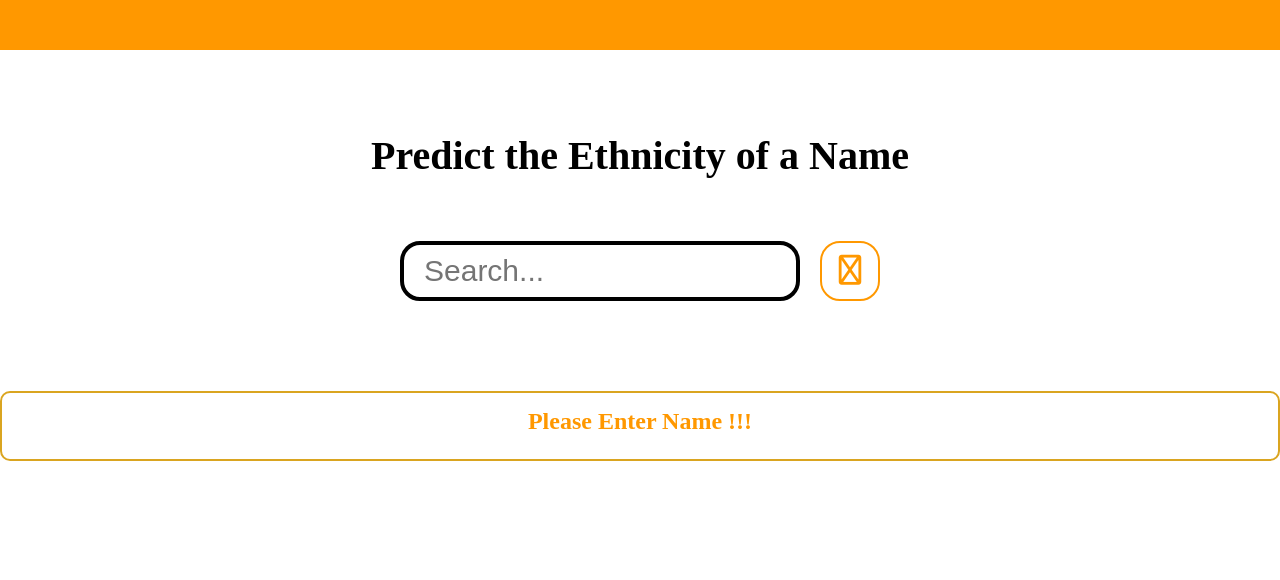
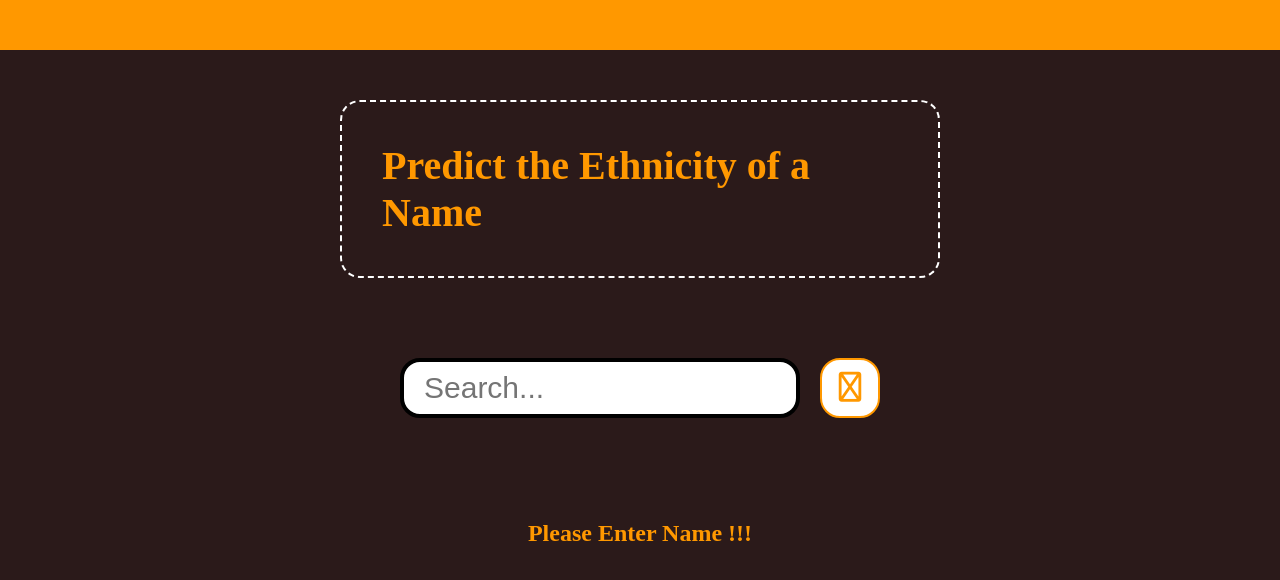
Before and after one commit to carsonideas/nationalize, a website built with Vite: page index.html in a window 1280 px wide. Built offline with nearby package versions, Linux system fonts and the light colour scheme.

Commit message:
new arrangement

```diff
--- a/index.html
+++ b/index.html
@@ -13,14 +13,17 @@
   </head>
   <body>
     <div class="mybody">
+      <div class="mybodyhero">
       <header class="myheaderbar">
         <div class="myheader">
 
         </div>
       </header>
-
+    <div class="mybodyhero">
+      <div class="herooo">
       <div class="heropage">
         <h3 class="herotext">Predict the Ethnicity of a Name</h3>
+      </div>
       </div>
       <div>
       <form class="form_search">
@@ -38,7 +41,7 @@
 </div>
       </div>
   </div>
-
+  </div>
 
     <script type="module" src="./index.js"></script>
   </body>
--- a/index.js
+++ b/index.js
@@ -3,15 +3,18 @@ const  myNameInput = document.querySelector ('input');
 const submitBtn = document.querySelector ('button');
 const result = document.querySelector (".result");
 const myBackResponse = document.querySelector (".result");
+const getCountryNames = new Intl.DisplayNames(['en'], {type: 'region'});
 
 
-const myQuery = myNameInput.value;
+
 submitBtn.addEventListener ("click", async (e) =>
 {
+    e. preventDefault()
+    const myQuery = myNameInput.value;
     result.innerHTML = `Please wait, Houston will get back to you.....`
     submitBtn.setAttribute ("disabled", true)
 try {
-e. preventDefault()
+
 const response = await fetch(`https://api.nationalize.io/?name=${myQuery}`)
 const result = await response.json();
 
--- a/src/style.css
+++ b/src/style.css
@@ -20,11 +20,13 @@ html {
   --button-hover-color: #777777;
 }
 
-.mybody
+.mybodyhero
 
 {
-  background-color: var(--primary-color);
-  background-color: white;
+  background-color: rgb(43, 26, 26);
+
+  /* background-color: white; */
+
 
   height: 100vh;
 
@@ -37,14 +39,21 @@ html {
 
   height: 5rem;
   width: 100%;
+ padding-bottom: 2rem;
+  background-color: #ff9800;
+}
 
-  background-color: #ff9800;
+
+.herooo
+
+{
+  margin-top: 5rem;
 }
 
 .form_search
 {
 
-  height: 10rem;
+
   align-items: center;
   justify-content: center;
   display: flex;
@@ -60,13 +69,15 @@ html {
 
   font-size: 4rem;
   border: 2px dashed white;
-  padding-top: 8rem;
+  margin-top: 14rem;
   width: 60rem;
   border-radius: 2rem;
   align-items: center;
   justify-content: center;
   display: flex;
   margin: auto;
+  color: var(--secondary-color);
+  padding: 4rem;
 
 
 
@@ -118,8 +129,8 @@ html {
     /* background-color: ;  */
     color: black;
 
-
-    margin-top: 11rem;
+    text-align: center;
+    margin-top: 8rem;
 
     padding: 1.5rem;
 
@@ -127,8 +138,11 @@ html {
     font-weight: bold;
     height: 7rem;
     width: auto;
+    align-content: center;
+    align-items: center;
+
     text-align: center;
-    border: 2px solid goldenrod;
+    /* border: 2px solid goldenrod;  */
     border-radius: 1rem;
     color: var(--secondary-color);
 }
```
